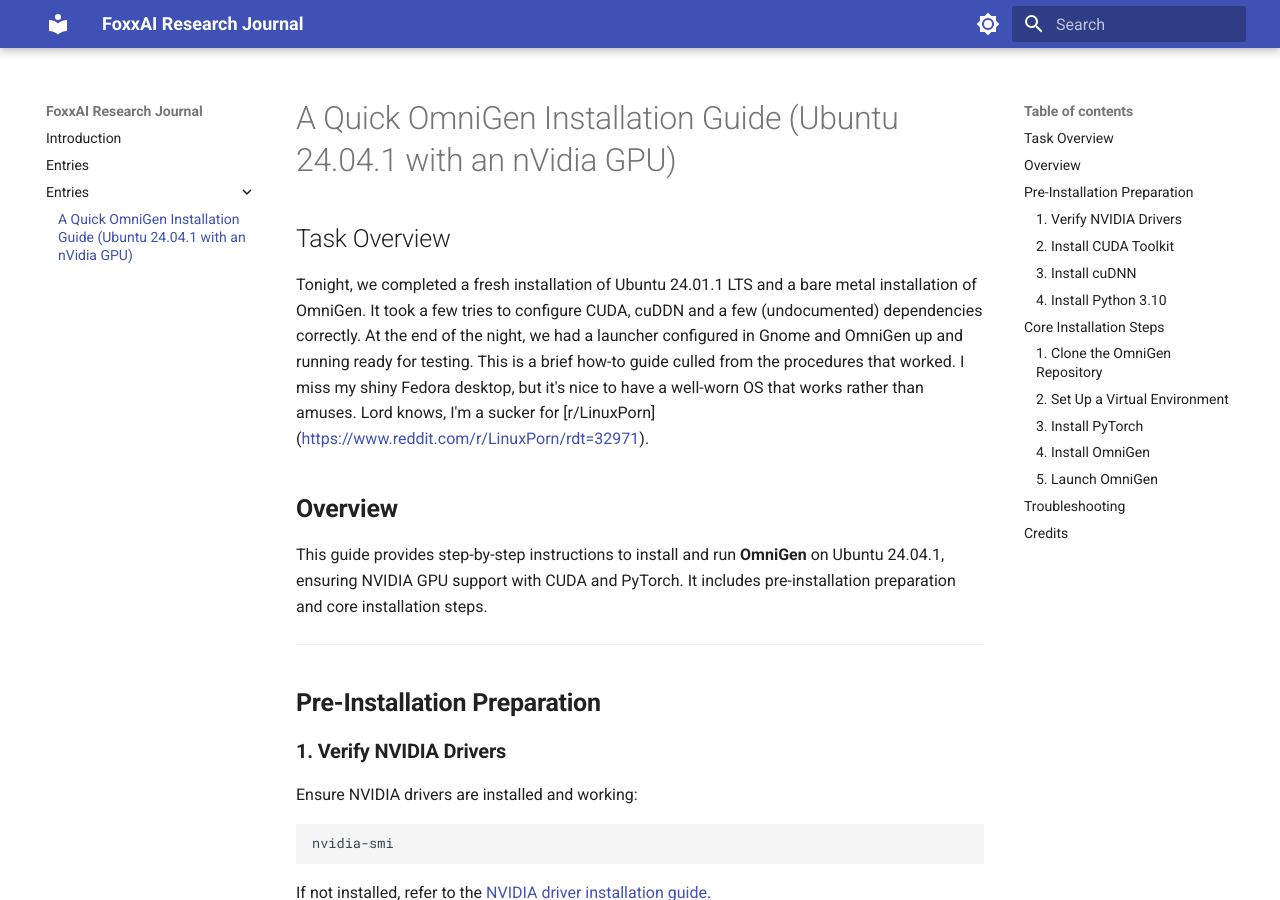
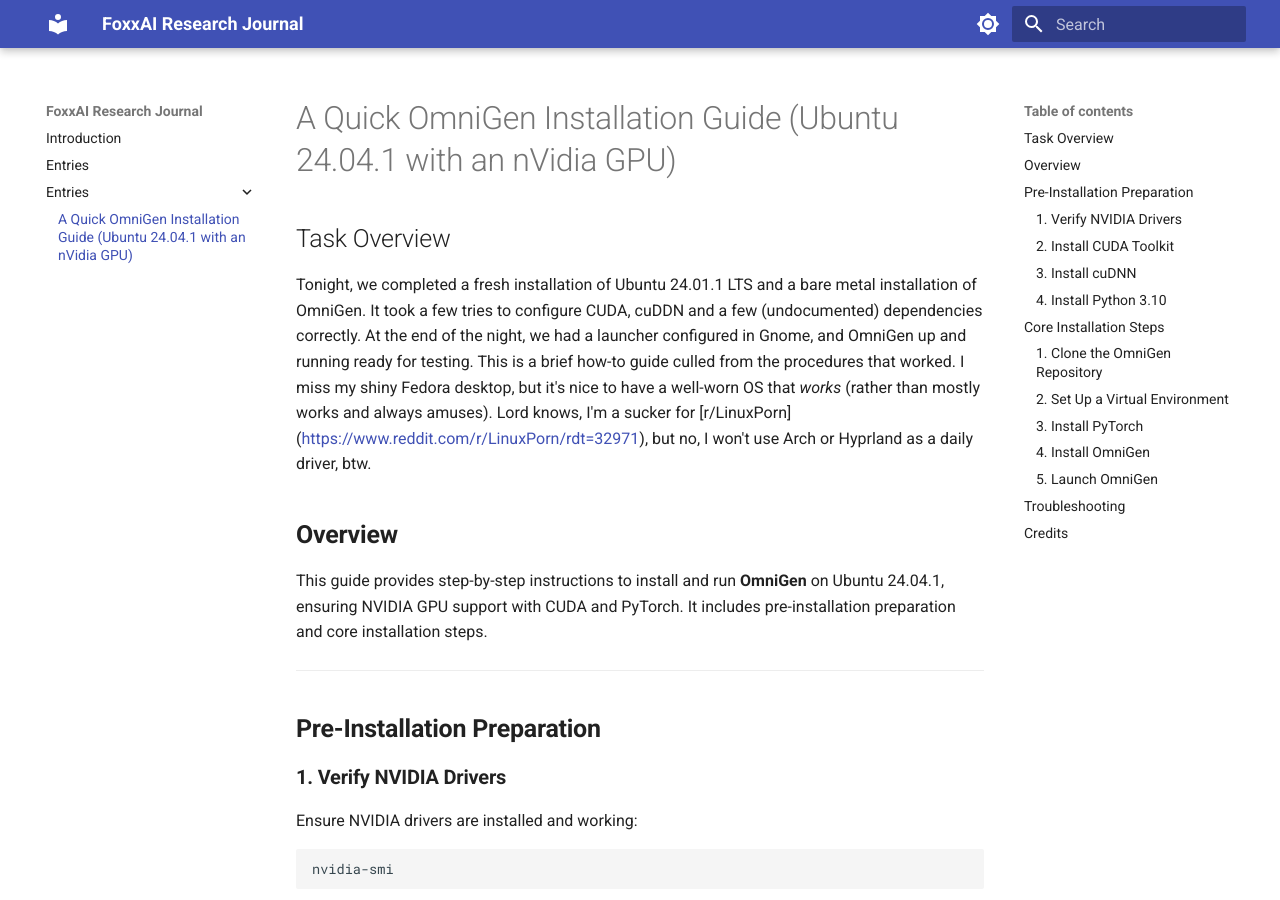
Before and after one commit to Foxxai/foxxai.xyz, an MkDocs documentation site: the page built from docs/entries/2025-01-19.md, in a window 1280 px wide and 900 px high. Built offline with MkDocs 1.6.1 and Material for MkDocs 9.7.7, drawn with Linux system fonts in a browser that asks for light colours.

Commit message:
Various edits

```diff
--- a/docs/entries/2025-01-19.md
+++ b/docs/entries/2025-01-19.md
@@ -3,7 +3,7 @@
 
 ## Task Overview
 
-Tonight, we completed a fresh installation of Ubuntu 24.01.1 LTS and a bare metal installation of OmniGen. It took a few tries to configure CUDA, cuDDN and a few (undocumented) dependencies correctly. At the end of the night, we had a launcher configured in Gnome and OmniGen up and running ready for testing. This is a brief how-to guide culled from the procedures that worked. I miss my shiny Fedora desktop, but it's nice to have a well-worn OS that works rather than amuses. Lord knows, I'm a sucker for [r/LinuxPorn] (<https://www.reddit.com/r/LinuxPorn/rdt=32971>).
+Tonight, we completed a fresh installation of Ubuntu 24.01.1 LTS and a bare metal installation of OmniGen. It took a few tries to configure CUDA, cuDDN and a few (undocumented) dependencies correctly. At the end of the night, we had a launcher configured in Gnome, and OmniGen up and running ready for testing. This is a brief how-to guide culled from the procedures that worked. I miss my shiny Fedora desktop, but it's nice to have a well-worn OS that *works* (rather than mostly works and always amuses). Lord knows, I'm a sucker for [r/LinuxPorn] (<https://www.reddit.com/r/LinuxPorn/rdt=32971>), but no, I won't use Arch or Hyprland as a daily driver, btw.
 
 ## **Overview**
 
```
